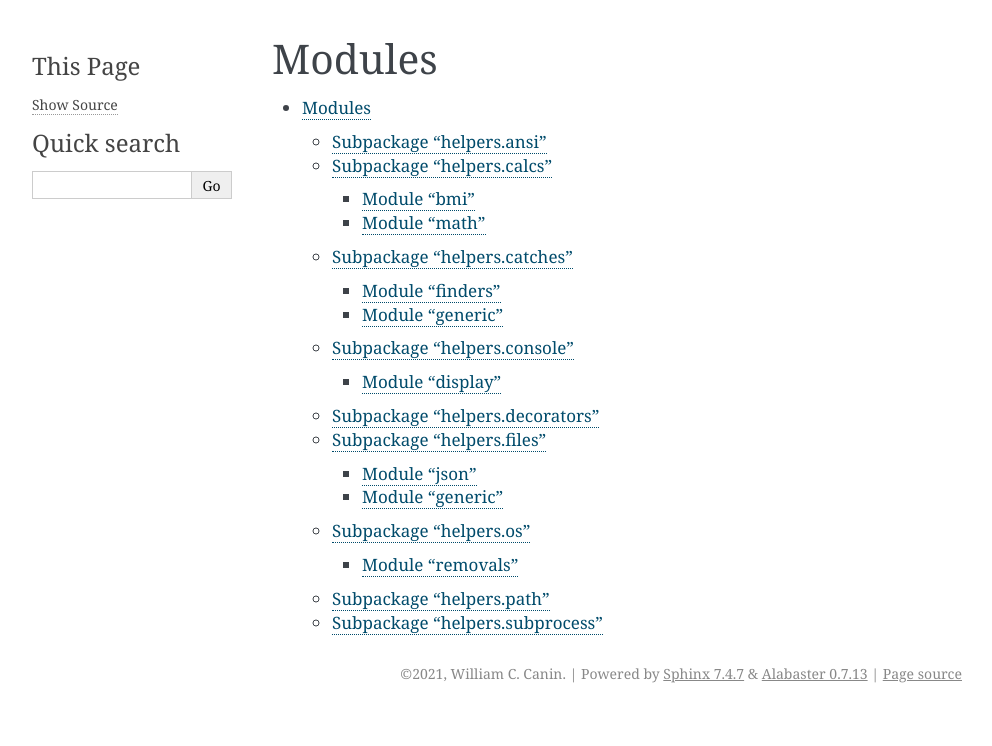
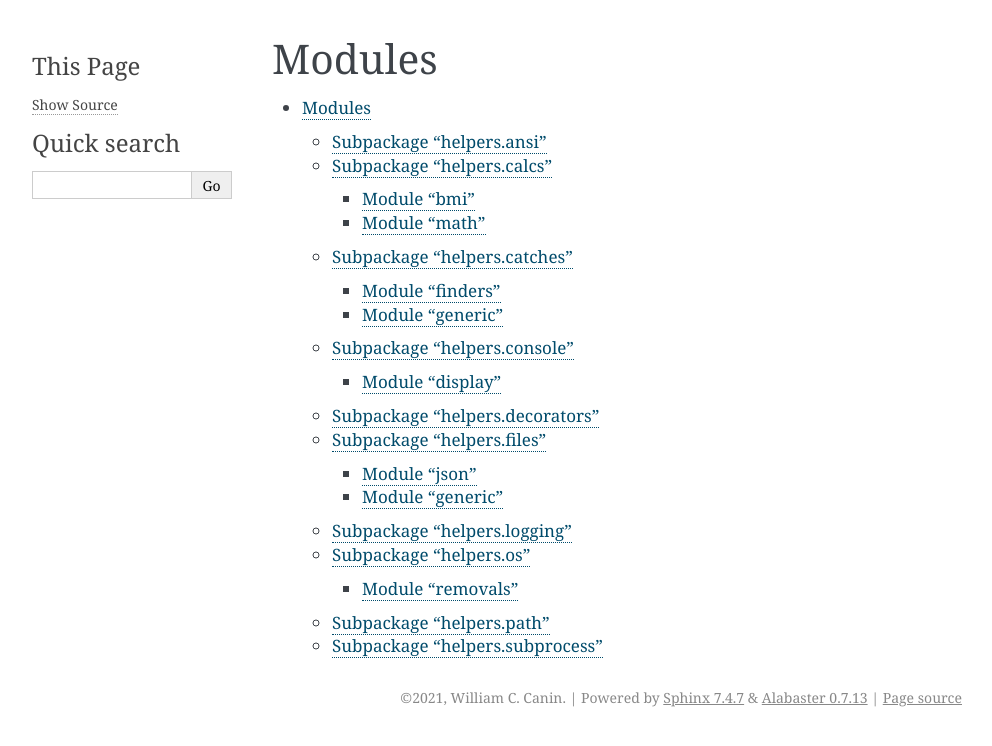
Before and after one commit to snakypy/snakypy-helpers, a Sphinx documentation site: the page built from docs/modules.rst, in a window 1280 px wide. Shown: the top 746 px of the page, without its empty margins (148-1140 px from the left). Built offline with Sphinx 7.4.7, drawn with Linux system fonts in a browser that asks for light colours.

Commit message:
:hammer: :books: Adding block module logging

```diff
--- a/docs/helpers.rst
+++ b/docs/helpers.rst
@@ -101,6 +101,13 @@ Module "generic"
    :undoc-members:
    :show-inheritance:
 
+Subpackage "helpers.logging"
+-----------------------------
+
+.. automodule:: snakypy.helpers.logging
+   :members:
+   :undoc-members:
+   :show-inheritance:
 
 Subpackage "helpers.os"
 ---------------------------
```
